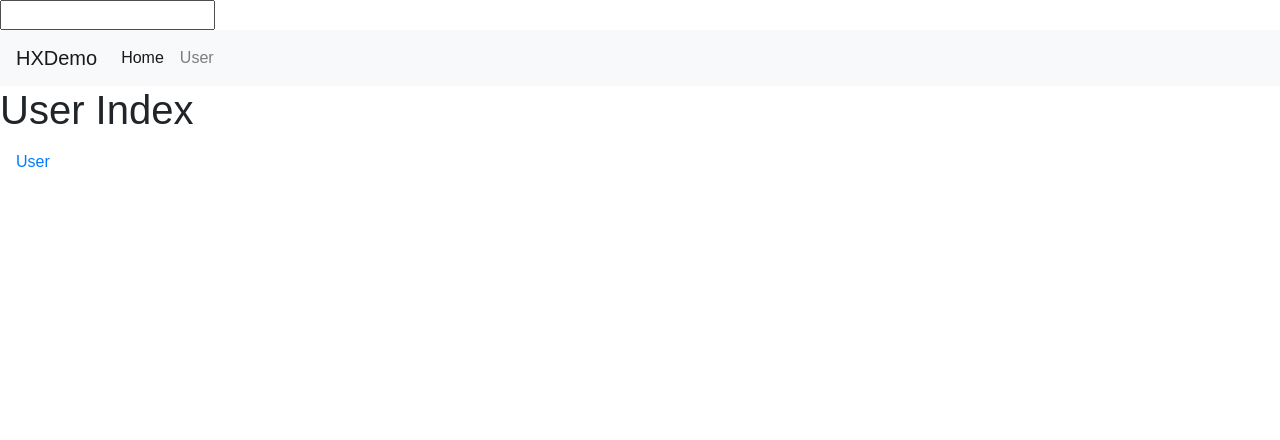
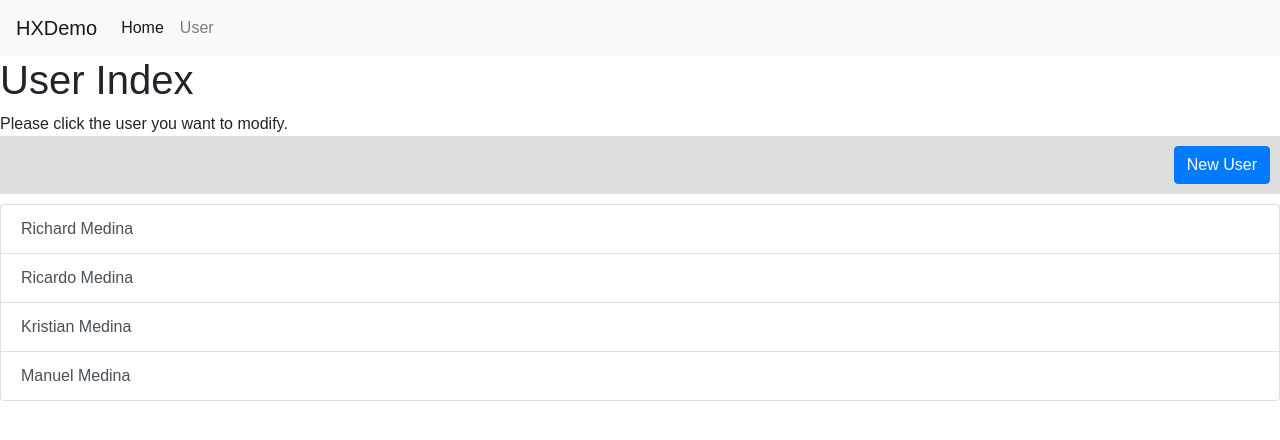
Before and after one commit to richardmedina/hxdemo, a React (Create React App) app: page /user in a window 1280 px wide. Shown: the top 440 px of the page. Built offline with nearby package versions, Linux system fonts and the light colour scheme.

Commit message:
Adding required views and components

```diff
--- a/public/index.html
+++ b/public/index.html
@@ -30,7 +30,6 @@
     <noscript>
       You need to enable JavaScript to run this app.
     </noscript>
-    <input type=text />
     <div id="root"></div>
     <!--
       This HTML file is a template.
--- a/src/Components/Content.js
+++ b/src/Components/Content.js
@@ -1,5 +1,4 @@
 import React, { Component } from 'react';
-import { Link } from 'react-router-dom';
 
 class Content extends Component
 {
--- /dev/null
+++ b/src/Components/UserItem.js
@@ -0,0 +1,18 @@
+import React, { Component } from 'react';
+import { Link } from 'react-router-dom';
+
+
+export default class UserItem extends Component
+{
+    render ()
+    {
+        let { userId } = this.props.item;
+        let { userFullName } = this.props.item;
+        return (
+            <Link
+                to={`/user/edit/${userId}`}
+                className="list-group-item list-group-item-action"
+            >{userFullName}</Link>
+        );
+    }
+}
--- /dev/null
+++ b/src/Components/UserItemList.js
@@ -0,0 +1,50 @@
+import React, { Component } from 'react';
+import { Link } from 'react-router-dom';
+
+import UserItem from './UserItem';
+
+
+export default class UserItemList extends Component
+{
+
+    constructor ()
+    {
+        super ();
+
+        this.state = {
+            users : [
+                {
+                    userId : 1,
+                    userFullName: "Richard Medina",
+                    userEmail: "ricardom@hexaware.com"
+                },
+                {
+                    userId : 2,
+                    userFullName: "Ricardo Medina",
+                    userEmail: "ricardom@hexaware.com"
+                },
+                {
+                    userId : 3,
+                    userFullName: "Kristian Medina",
+                    userEmail: "kmedina@hexaware.com"
+                },
+                {
+                    userId : 4,
+                    userFullName: "Manuel Medina",
+                    userEmail: "mmedina@hexaware.com"
+                },
+            ]
+        };
+
+        this.setState (this.state);
+    }
+
+    render ()
+    {
+        return (
+            <div className="user-list list-group">
+            {this.state.users.map ((item, index) => <UserItem item={item} />)}
+            </div>
+        );
+    }
+}
--- a/src/Views/User/New.js
+++ /dev/null
@@ -1,11 +0,0 @@
-import React, { Component } from 'react';
-
-export default class UserNew extends Component {
-    render ()
-    {
-        return (
-        <div>
-            <h1>User New!</h1>
-        </div>);
-    }
-}
--- /dev/null
+++ b/src/Views/User/edit.js
@@ -0,0 +1,17 @@
+import React, { Component } from 'react';
+import { Link } from 'react-router-dom';
+
+export default class UserEdit extends Component {
+    render ()
+    {
+        return (
+        <div>
+            <h1>User Edit</h1>
+            <div className="row">
+                <div className="col-lg-12">
+                    <Link className="btn btn-link" to={`/user`}>Go Back</Link>
+                </div>
+            </div>
+        </div>);
+    }
+}
--- a/src/Views/User/index.js
+++ b/src/Views/User/index.js
@@ -1,13 +1,29 @@
 import React, { Component } from 'react';
 import { Link } from 'react-router-dom';
+
+import UserItemList from '../../Components/UserItemList'
 
 export default class UserIndex extends Component {
     render ()
     {
         return (
-        <div>
-            <h1>User Index</h1>
-            <Link className="nav-link" to={`/user/new`}>User</Link>
-        </div>);
+
+            <div className="row">
+                <div className="col-lg-12">
+                    <h1>User Index</h1>
+                    <span>Please click the user you want to modify.</span>
+                    <div className="row user-index-toolbar">
+                        <div className="col-lg-12">
+                            <Link className="btn btn-primary float-right" to={`/user/new`}>New User</Link>
+                        </div>
+                    </div>
+                    <div class="row">
+                        <div className="col-lg-12">
+                            <UserItemList />
+                        </div>
+                    </div>
+                </div>
+            </div>
+        );
     }
 }
--- /dev/null
+++ b/src/Views/User/new.js
@@ -0,0 +1,17 @@
+import React, { Component } from 'react';
+import { Link } from 'react-router-dom';
+
+export default class UserNew extends Component {
+    render ()
+    {
+        return (
+        <div>
+            <h1>User New</h1>
+            <div className="row">
+                <div className="col-lg-12">
+                    <Link className="btn btn-link" to={`/user`}>Go Back</Link>
+                </div>
+            </div>
+        </div>);
+    }
+}
--- a/src/index.css
+++ b/src/index.css
@@ -3,3 +3,16 @@ body {
   padding: 0;
   font-family: sans-serif;
 }
+
+.user-index-toolbar
+{
+  padding-top: 10px;
+  padding-right: 10px;
+  padding-bottom: 10px;
+  background: #ddd;
+}
+
+
+.user-list {
+  padding-top: 10px;
+}
--- a/src/index.js
+++ b/src/index.js
@@ -3,7 +3,6 @@ import ReactDOM from 'react-dom';
 import { BrowserRouter as Router } from 'react-router-dom'
 
 import './index.css';
-import App from './App';
 import registerServiceWorker from './registerServiceWorker';
 
 // Routes
--- a/src/routes.js
+++ b/src/routes.js
@@ -6,14 +6,16 @@ import { Route, Switch } from 'react-router-dom';
 import App from './App';
 import HomeIndex from './Views/Home'
 import UserIndex from './Views/User';
-import UserNew from './Views/User/New';
-import Page404 from './Views/Pages/Page404';
+import UserNew from './Views/User/new';
+import UserEdit from './Views/User/edit';
+import Page404 from './Views/Pages/page404';
 
 const AppRoutes = () =>
     <App>
         <Switch>
             <Route exact path="/user" component={UserIndex} />
             <Route exact path="/user/new" component={UserNew} />
+            <Route exact path="/user/edit/:id" component={UserEdit} />
             <Route exact path="/" component={HomeIndex} />
             <Route component={Page404} />
         </Switch>
```
Also changed, not shown: src/Reducers/myReducer.js (added, +13 -0 lines), 2 other files (tests, documents, lock files or other folders).
